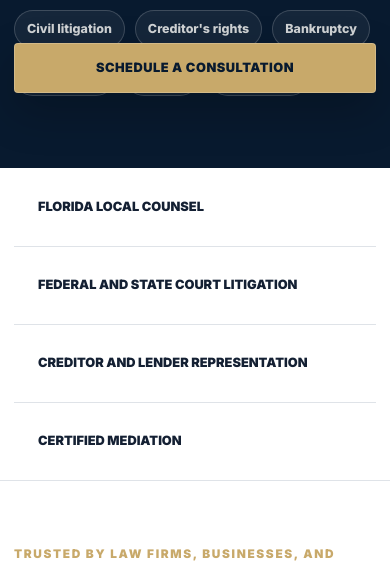
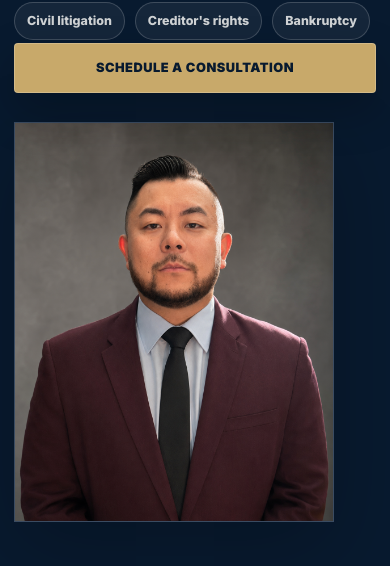
Before and after one commit to joel2020/huanglawfl.com, a Next.js app: page / in a window 390 px wide. Shown: the part 737-1303 px from the top of the page. Built offline with nearby package versions, Linux system fonts and the light colour scheme; no server answers.

Commit message:
Add approved portrait to homepage hero

```diff
--- a/app/globals.css
+++ b/app/globals.css
@@ -180,9 +180,33 @@ button, a { -webkit-tap-highlight-color: transparent; }
   align-items: center;
 }
 
+.hero-layout {
+  display: grid;
+  grid-template-columns: minmax(0, 1fr) minmax(280px, 360px);
+  align-items: center;
+  gap: 72px;
+  padding: 84px 0;
+}
+
 .hero-copy {
   max-width: 900px;
-  padding: 84px 0;
+}
+
+.hero-photo {
+  width: min(100%, 360px);
+  aspect-ratio: 4 / 5;
+  justify-self: end;
+  overflow: hidden;
+  background: var(--midnight);
+  border: 1px solid var(--line-dark);
+  box-shadow: 0 28px 80px rgba(0, 0, 0, .22);
+}
+
+.hero-photo img {
+  width: 100%;
+  height: 100%;
+  object-fit: cover;
+  object-position: center top;
 }
 
 .eyebrow {
@@ -911,7 +935,15 @@ h3 { font-size: 1.26rem; }
 
   .nav.open { display: grid; }
   .nav-cta { display: inline-flex; }
-  .hero-copy { padding: 72px 0; }
+  .hero-layout {
+    grid-template-columns: 1fr;
+    gap: 34px;
+    padding: 64px 0;
+  }
+  .hero-photo {
+    justify-self: start;
+    width: min(100%, 320px);
+  }
   .text-hero { min-height: auto; }
   .section,
   .final-cta,
--- a/app/page.tsx
+++ b/app/page.tsx
@@ -50,7 +50,8 @@ export default function Home() {
       <Header />
       <main id="top">
         <section className="hero text-hero" aria-labelledby="hero-title">
-          <div className="container hero-copy">
+          <div className="container hero-layout">
+            <div className="hero-copy">
               <p className="eyebrow">Florida Litigation, Creditor, Banking, Probate, Immigration, and Mediation Counsel</p>
               <h1 id="hero-title">Strategic Counsel for Complex Litigation, Financial Disputes, and Cross-Border Matters</h1>
               <p className="hero-lede">
@@ -61,6 +62,17 @@ export default function Home() {
                 <Link className="button button-ghost" href="/practice-areas">View Practice Areas</Link>
               </div>
               <QuickActions />
+            </div>
+            <div className="hero-photo" aria-label={`Portrait of ${site.attorney}`}>
+              <Image
+                src="/images/mr-huang.png"
+                alt={`${site.attorney}, Florida attorney and certified mediator`}
+                width={720}
+                height={896}
+                sizes="(max-width: 840px) 78vw, 360px"
+                priority
+              />
+            </div>
           </div>
         </section>
 
```
Lines whose indentation alone changed are shown as unchanged.
